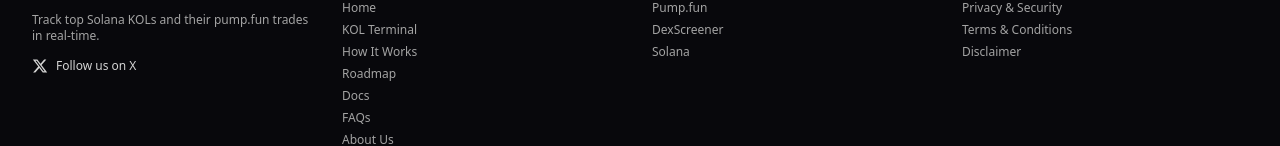
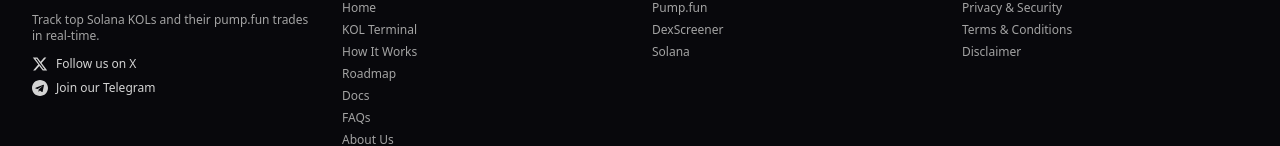
Before and after one commit to dreyxd/kolspot, a React (Vite) app: page / in a window 1280 px wide. Shown: the part 4794-4940 px from the top of the page. Built offline with nearby package versions, Linux system fonts and the light colour scheme; no server answers.

Commit message:
Add Telegram social link to footer below X

```diff
--- a/src/components/Footer.tsx
+++ b/src/components/Footer.tsx
@@ -14,6 +14,7 @@ export default function Footer() {
             <p className="text-xs text-neutral-400 mb-3">
               Track top Solana KOLs and their pump.fun trades in real-time.
             </p>
+            <div className="flex flex-col gap-2">
               <a
                 href="https://x.com/kolspotonsol"
                 target="_blank"
@@ -25,6 +26,18 @@ export default function Footer() {
                 </svg>
                 Follow us on X
               </a>
+              <a
+                href="https://t.me/kolspotportal"
+                target="_blank"
+                rel="noopener noreferrer"
+                className="inline-flex items-center gap-2 text-xs text-neutral-300 hover:text-accent transition-colors"
+              >
+                <svg className="w-4 h-4" fill="currentColor" viewBox="0 0 24 24">
+                  <path d="M12 0C5.373 0 0 5.373 0 12s5.373 12 12 12 12-5.373 12-12S18.627 0 12 0zm5.894 8.221l-1.97 9.28c-.145.658-.537.818-1.084.508l-3-2.21-1.446 1.394c-.14.18-.357.295-.6.295-.002 0-.003 0-.005 0l.213-3.054 5.56-5.022c.24-.213-.054-.334-.373-.121l-6.869 4.326-2.96-.924c-.64-.203-.658-.64.135-.954l11.566-4.458c.538-.196 1.006.128.832.941z"/>
+                </svg>
+                Join our Telegram
+              </a>
+            </div>
           </div>
 
           {/* Navigation */}
```
Lines whose indentation alone changed are shown as unchanged.
